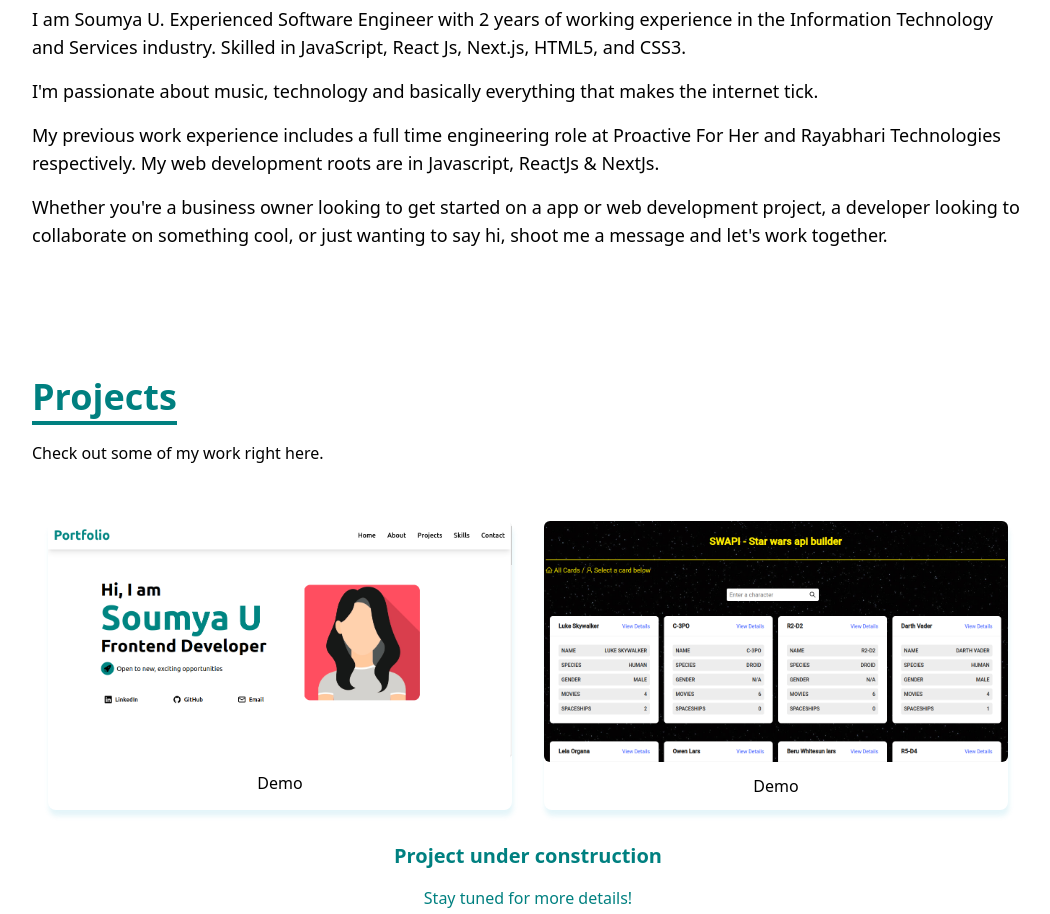
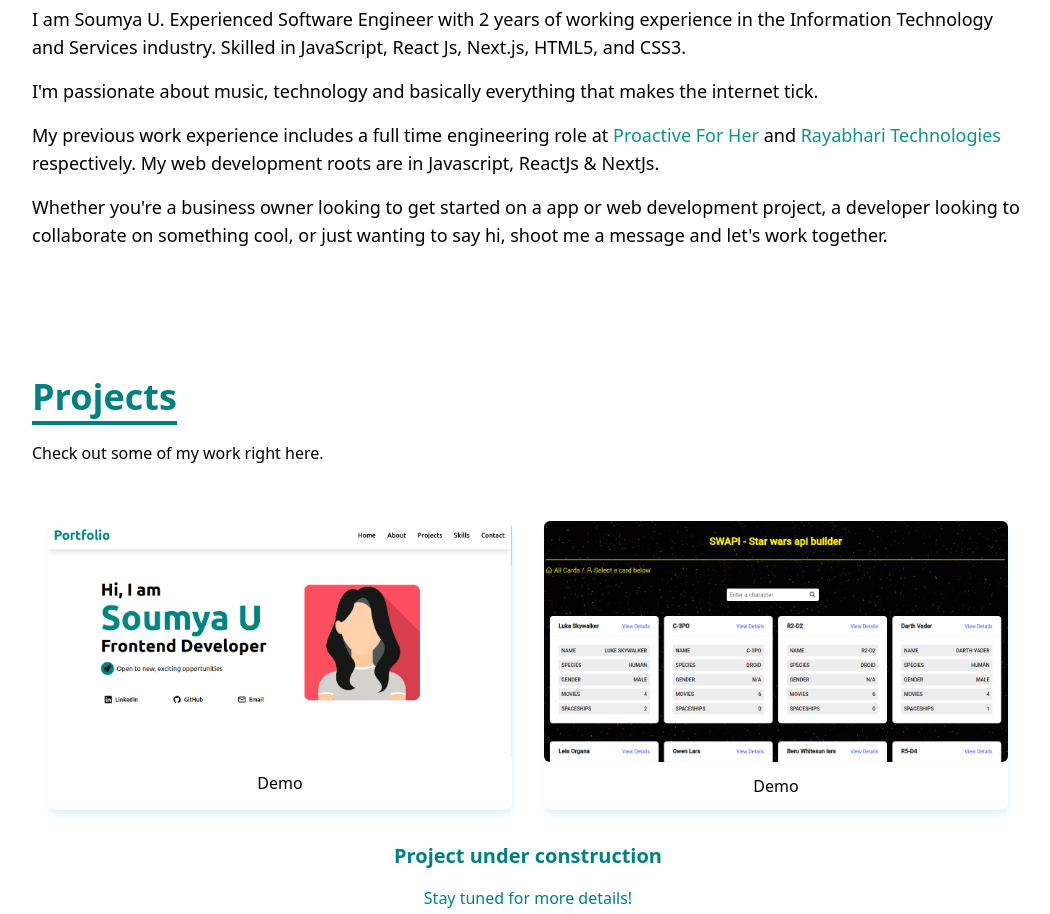
Before and after one commit to soumya-1099/myPortfolio, a Next.js app: page / in a window 1280 px wide. Shown: the part 840-1754 px from the top of the page, without its empty margins (112-1162 px from the left). Built offline with nearby package versions, Linux system fonts and the light colour scheme.

Commit message:
FIX: company names added

```diff
--- a/components/About.js
+++ b/components/About.js
@@ -4,12 +4,11 @@ const About = () => {
   return (
     <div className="pt-24 sm:pt-16 md:pb-24 " id="about">
       <section className="w-[1024px] max-w-full flex flex-col mx-auto px-4">
-      <div className="pb-8">
-      <p className="text-4xl text-green font-bold inline border-b-4 border-gray-500 sm:text-3xl">
-        About
-      </p>
-
-    </div>
+        <div className="pb-8">
+          <p className="text-4xl text-green font-bold inline border-b-4 border-gray-500 sm:text-3xl">
+            About
+          </p>
+        </div>
         <div>
           <p className="mb-4 text-lg font-normal sm:text-base">
             I am Soumya U. Experienced Software Engineer with 2 years of working
@@ -21,9 +20,16 @@ const About = () => {
             that makes the internet tick.
           </p>
           <p className="mb-4 text-lg font-normal sm:text-base">
-            My previous work experience includes a full time engineering role at
-            Proactive For Her and Rayabhari Technologies respectively. My web
-            development roots are in Javascript, ReactJs & NextJs.
+            My previous work experience includes a full time engineering role
+            at&nbsp;
+            <span className="text-teal font-medium">
+              Proactive For Her
+            </span> and{" "}
+            <span className="text-teal font-medium">
+              Rayabhari Technologies{" "}
+            </span>{" "}
+            respectively. My web development roots are in Javascript, ReactJs &
+            NextJs.
           </p>
 
           <p className="mb-4 text-lg font-normal sm:text-base">
```
